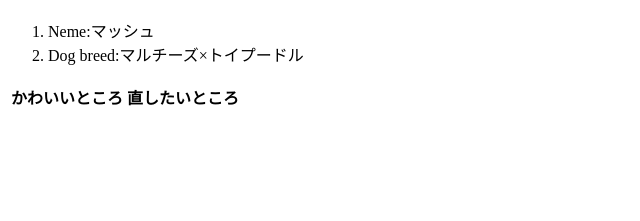
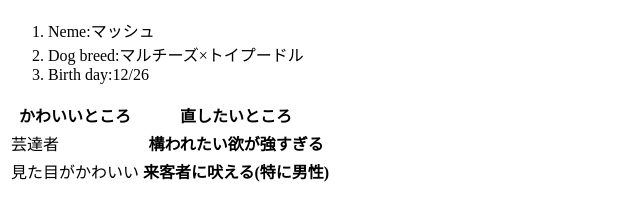
Before and after one commit to shiromike/yuke, a plain HTML site: page index.html in a window 1280 px wide. Shown: the part 57-278 px from the top of the page, without its empty margins (0-640 px from the left). Drawn offline with Linux system fonts and the light colour scheme.

Commit message:
Update index.html

```diff
--- a/index.html
+++ b/index.html
@@ -8,14 +8,19 @@
 
 <body>
 <h1>プロフィール</h1>
+
  <ol>
   <li>Neme:マッシュ</li>
   <li>Dog breed:マルチーズ×トイプードル</li>
+  <li>Birth day:12/26</li>
  </ol>
  <table>
  <thead>
  <tr><th>かわいいところ</th><th>直したいところ</th></tr>
  </thead>
+ <tbody>
+ <tr><td>芸達者</td><th>構われたい欲が強すぎる</th></td>
+ <tr><td>見た目がかわいい</td><th>来客者に吠える(特に男性)</th></td>
 
 
 </body>
```
